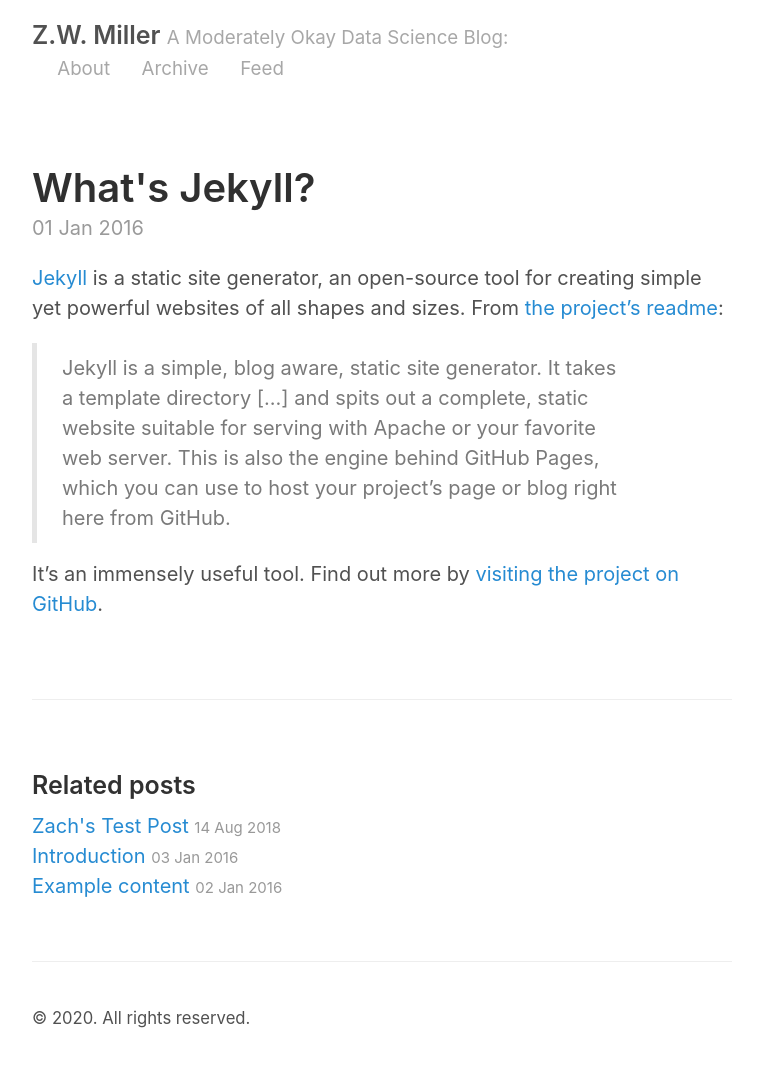
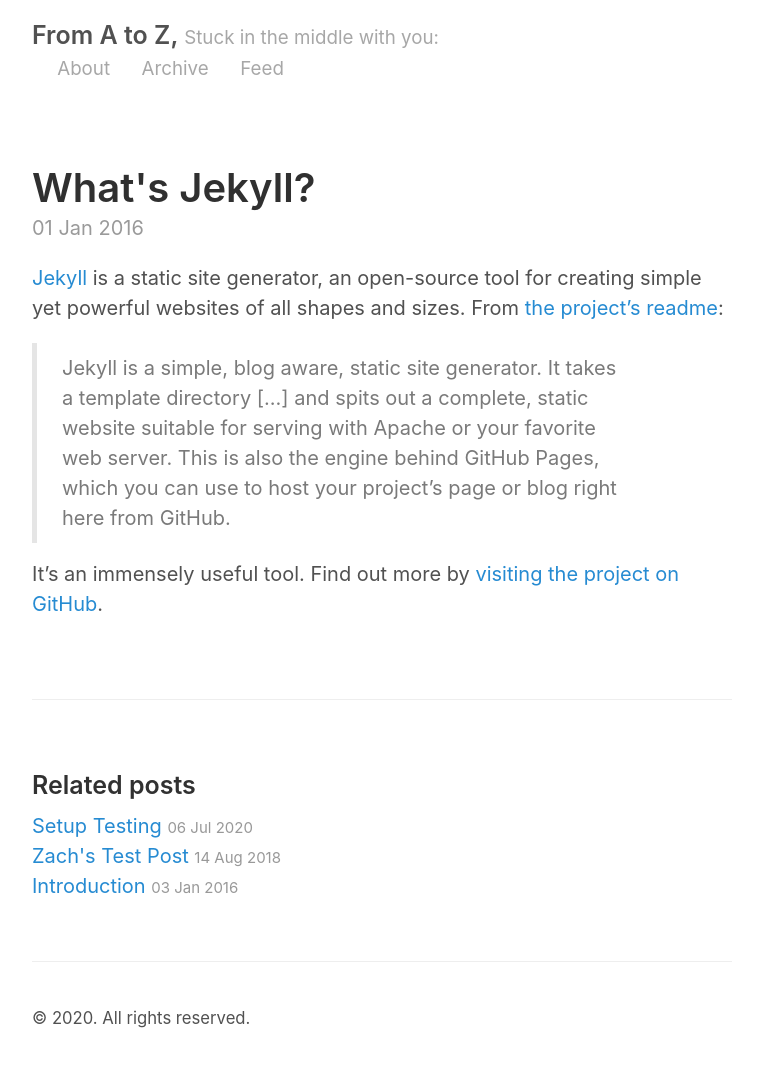
Before and after one commit to azni615/azni615.github.io, a Jekyll site: the page built from _posts/2016-01-01-whats-jekyll.md, in a window 1280 px wide. Shown: the whole page, without its empty margins (258-1021 px from the left). Built offline with Jekyll 4.4.1, drawn with Linux system fonts in a browser that asks for light colours.

Commit message:
Updating config and test post

```diff
--- a/_config.yml
+++ b/_config.yml
@@ -2,9 +2,9 @@
 permalink:           pretty
 
 # Setup
-title:               Z.W. Miller
-tagline:             A Moderately Okay Data Science Blog
-url:                 http://zwmiller.github.io
+title:               From A to Z,
+tagline:             Stuck in the middle with you
+url:                 https://azni615.github.io/
 paginate:            2
 baseurl:             ""
 
@@ -17,14 +17,14 @@ sass:
 
 # About/contact
 author:
-  name:              Zach Miller
+  name:              A. Z. Ni
   url:               https://twitter.com/zaglamir
-  email:             zach@thisismetis.com
+  email:             azni615@gmail.com
 
 # Custom vars
 version:             2.0.0
 github:
-  repo:              https://github.com/zwmiller
+  repo:              https://github.com/azni615/
 
 # Gems
 gems:
```
Also changed, not shown: _posts/2020-07-06-Test-Posting-Setup.md (added, +10 -0 lines).
